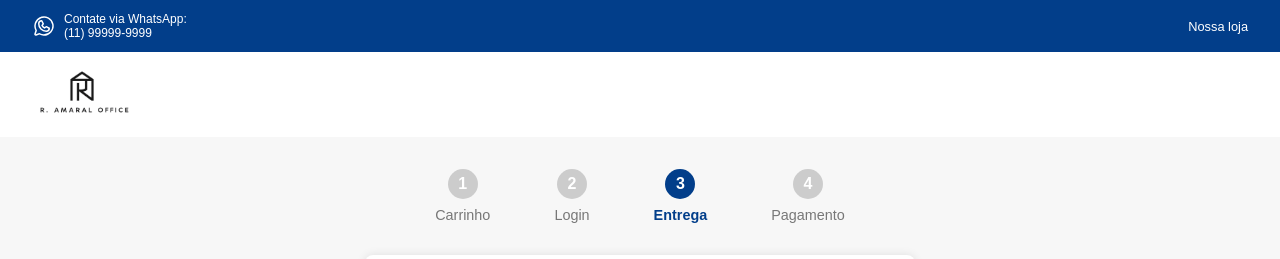
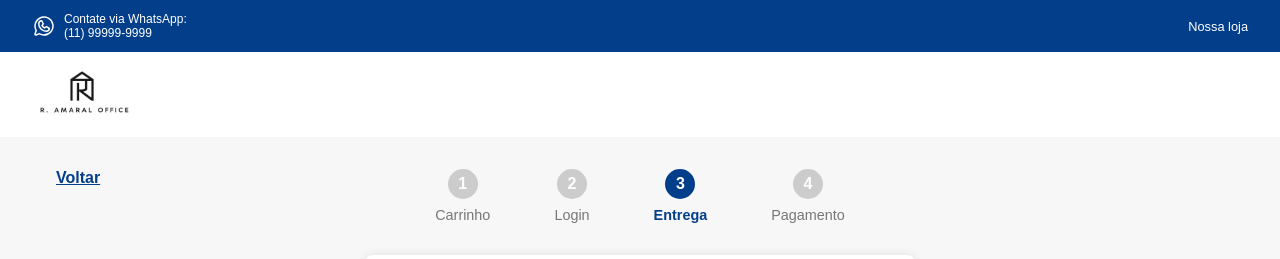
Before and after one commit to PedroMRegis/projeto_ijr, a React (Vite) app: page /entrega in a window 1280 px wide. Shown: the top 259 px of the page. Built offline with nearby package versions, Linux system fonts and the light colour scheme.

Commit message:
Botao de voltar nas etapas do carrinho

```diff
--- a/src/components/EtapasCarrinho.tsx
+++ b/src/components/EtapasCarrinho.tsx
@@ -1,14 +1,30 @@
 import styled from "styled-components"
+import { useNavigate } from "react-router-dom"
 
 interface StepsCarrinhoProps {
   etapaAtual: number
 }
 
 const StepsCarrinho = ({ etapaAtual }: StepsCarrinhoProps) => {
+  const navigate = useNavigate()
+
   const etapas = ["Carrinho", "Login", "Entrega", "Pagamento"]
+
+  const voltarEtapa = () => {
+    const rotas = ["/carrinho", "/login-carrinho", "/entrega", "/pagamento"];
+    if (etapaAtual > 1) {
+      navigate(rotas[etapaAtual - 2])
+    }
+  }
 
   return (
     <ContainerEtapas>
+      {etapaAtual > 1 && (
+        <Voltar onClick={voltarEtapa}>
+          Voltar
+        </Voltar>
+      )}
+
       {etapas.map((etapa, index) => {
         const numero = index + 1
         const ativo = numero === etapaAtual
@@ -25,13 +41,32 @@ const StepsCarrinho = ({ etapaAtual }: StepsCarrinhoProps) => {
 
 export default StepsCarrinho
 
+
 const ContainerEtapas = styled.div`
   display: flex;
   justify-content: center;
   align-items: center;
   gap: 4rem;
   margin-bottom: 2rem;
+  flex-wrap: wrap;
+  position: relative;
 `
+
+const Voltar = styled.a`
+  position: absolute;
+  left: 1.5rem;
+  top: 0;
+  font-size: 1rem;
+  color: #023e8a;
+  font-weight: bold;
+  text-decoration: underline;
+  cursor: pointer;
+
+  @media (max-width: 768px) {
+    left: 1rem;
+    font-size: 0.95rem;
+  }
+`;
 
 const Etapa = styled.div`
   display: flex;
```
